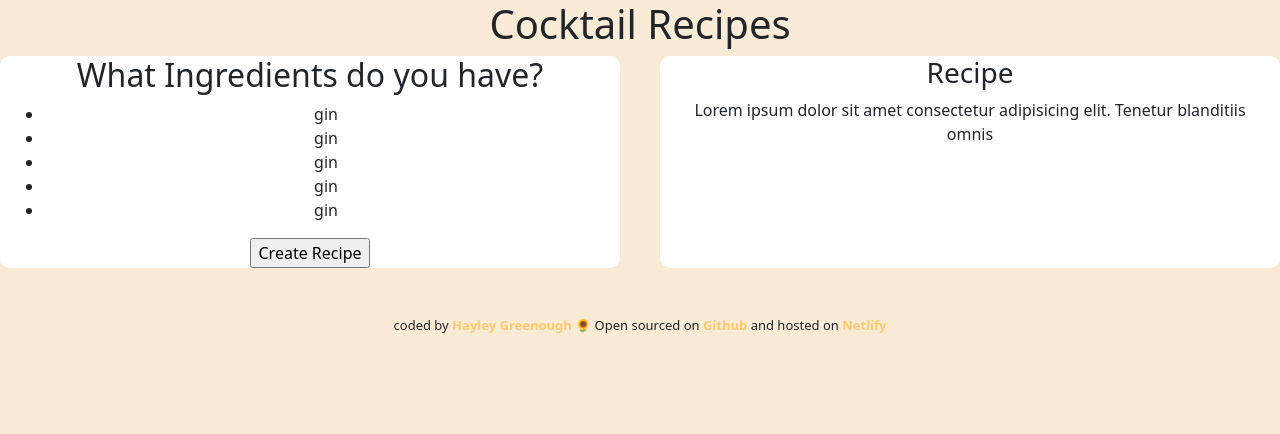
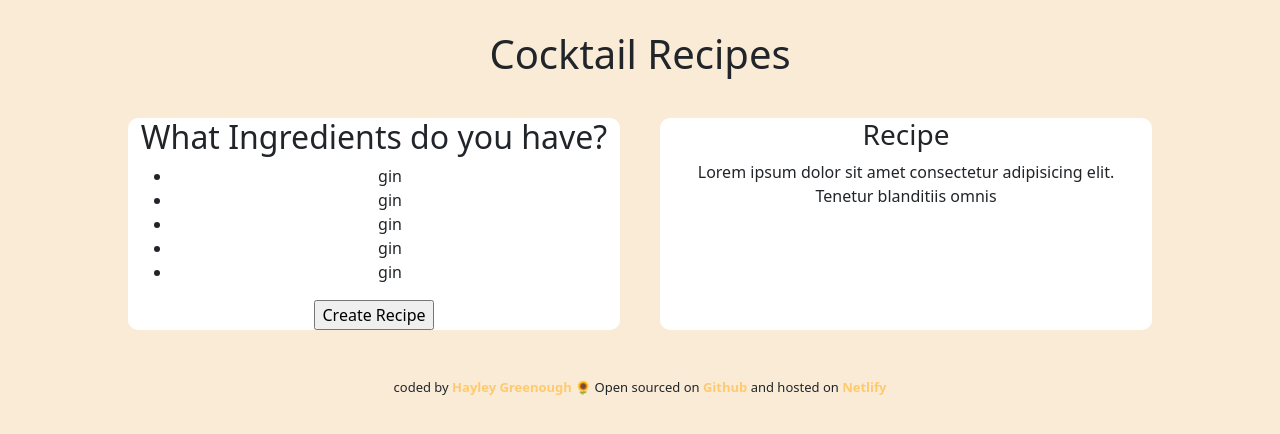
Before and after one commit to greenough-h/cocktail-ai, a React (Create React App) app: page / in a window 1280 px wide. Shown: the top 434 px of the page. Built offline with nearby package versions, Linux system fonts and the light colour scheme.

Commit message:
Minor CSS changes

```diff
--- a/src/App.css
+++ b/src/App.css
@@ -6,9 +6,14 @@ body {
   background-color: antiquewhite;
 }
 
+.App h1 {
+  margin-top: 30px;
+}
+
 .main {
   display: flex;
-  justify-content: center;
+  margin: 40px auto;
+  max-width: 80%;
 }
 
 .container {
@@ -19,9 +24,11 @@ body {
 .IngredientsBlock {
   margin-right: 20px;
 }
+
 .RecipeBlock {
   margin-left: 20px;
 }
+
 .Footer {
   font-size: 13px;
 }
```
